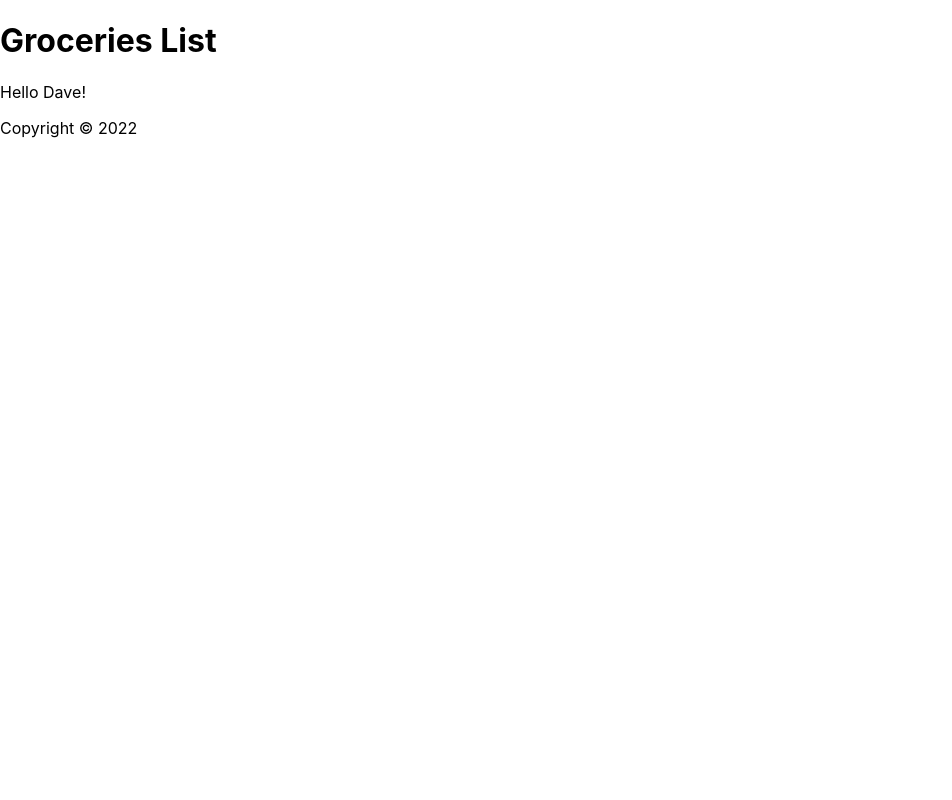
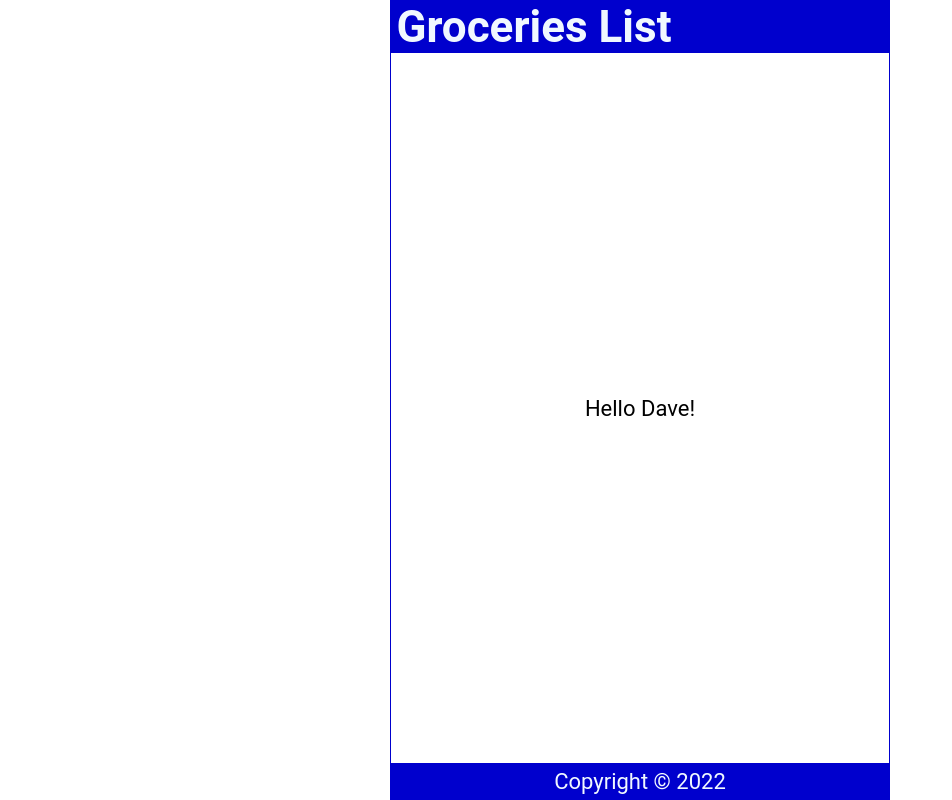
Before and after one commit to TylerGeorgeAlexander/GroceryList, a React (Create React App) app: page / in a window 1280 px wide. Shown: the whole page, without its empty margins (0-952 px from the left). Built offline with nearby package versions, Linux system fonts and the light colour scheme.

Commit message:
applied prestyled css

```diff
--- a/src/index.css
+++ b/src/index.css
@@ -1,13 +1,59 @@
+* {
+  margin: 0;
+  padding: 0;
+  box-sizing: border-box;
+}
+
+html {
+  font-size: 22px;
+}
+
 body {
-  margin: 0;
-  font-family: -apple-system, BlinkMacSystemFont, 'Segoe UI', 'Roboto', 'Oxygen',
+  min-height: 100vh;
+  font-family: 'Roboto', 'Oxygen',
     'Ubuntu', 'Cantarell', 'Fira Sans', 'Droid Sans', 'Helvetica Neue',
     sans-serif;
   -webkit-font-smoothing: antialiased;
   -moz-osx-font-smoothing: grayscale;
 }
 
-code {
-  font-family: source-code-pro, Menlo, Monaco, Consolas, 'Courier New',
-    monospace;
+.App {
+  display: flex;
+  flex-direction: column;
+  justify-content: center;
+  align-items: center;
+  height: 100vh;
+  width: 100%;
+  max-width: 500px;
+  border: 1px solid mediumblue;
+  margin: auto;
 }
+
+header {
+  width: 100%;
+  padding: 0 0.25em;
+  background-color: mediumblue;
+  color: aliceblue;
+  display: flex;
+  justify-content: space-between;
+  align-items: center;
+}
+
+main {
+  width: 100%;
+  display: flex;
+  flex-direction: column;
+  flex-grow: 1;
+  justify-content: center;
+  align-items: center;
+  overflow-y: auto;
+}
+
+footer {
+  width: 100%;
+  padding: 0.25em;
+  background-color: mediumblue;
+  color: aliceblue;
+  display: grid;
+  place-content: center;
+}
```
